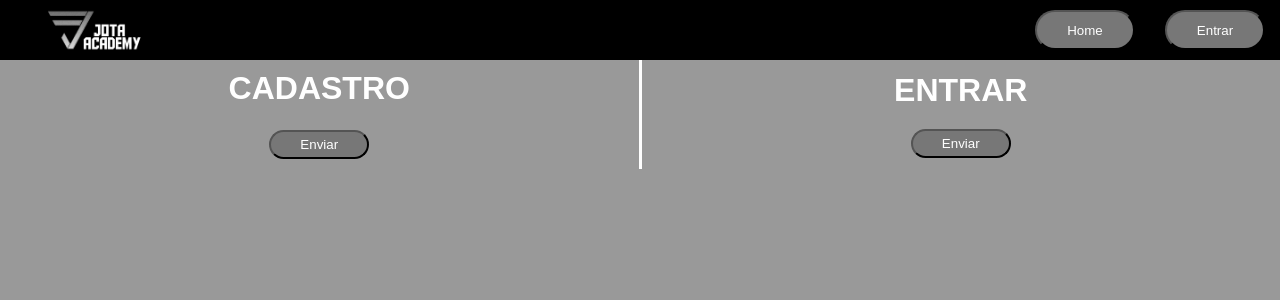
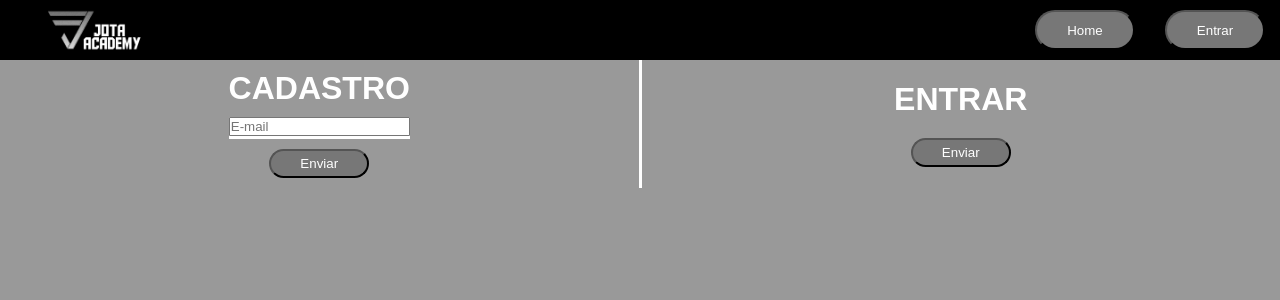
Before and after one commit to jhonesaly/react_platform, a React (Create React App) app in the folder react_platform/: page /login in a window 1280 px wide. Shown: the top 300 px of the page. Built offline with nearby package versions, Linux system fonts and the light colour scheme.

Commit message:
feat: input email

```diff
--- a/react_platform/src/components/Input/index.jsx
+++ b/react_platform/src/components/Input/index.jsx
@@ -1,11 +1,17 @@
 import React from 'react';
+import { Controller } from 'react-hook-form';
 
 import { InputContainer, IconContainer } from './styles';
 
-const Input = ({leftIcon, ...rest}) => {
+const Input = ({leftIcon, name, control, placeholder}) => {
     return(
         <InputContainer>
             {leftIcon ? (<IconContainer>{leftIcon}</IconContainer>) : null}
+            <Controller
+                name={name}
+                control={control}
+                render={({ field }) => <input {...field} placeholder={placeholder}/>}
+            />
         </InputContainer>
     )
 }
--- a/react_platform/src/pages/login/index.jsx
+++ b/react_platform/src/pages/login/index.jsx
@@ -7,6 +7,8 @@ import { Input } from '../../components/Input';
 import { ContentContainer, Column, Title } from './styles';
 
 import { useAuth } from '../../services/AuthContext';
+
+import { useForm } from 'react-hook-form';
 
 const Login = () => {
 
@@ -23,12 +25,17 @@ const Login = () => {
         handleLogin();
     }
 
+    const { control, handleSubmit, formState: { errors } } = useForm({
+        reValidadeMode: 'onChange',
+        mode: 'onChange',
+    })
+
     return (<>
         <Header/>
         <ContentContainer>
             <Column>
                 <Title>CADASTRO</Title>
-                <Input />
+                <Input placeholder="E-mail" name = "email" control={control}/>
                 <Button title="Enviar" onClick={handleClickEnviarSignin}/>
             </Column>
             <Column>
```
